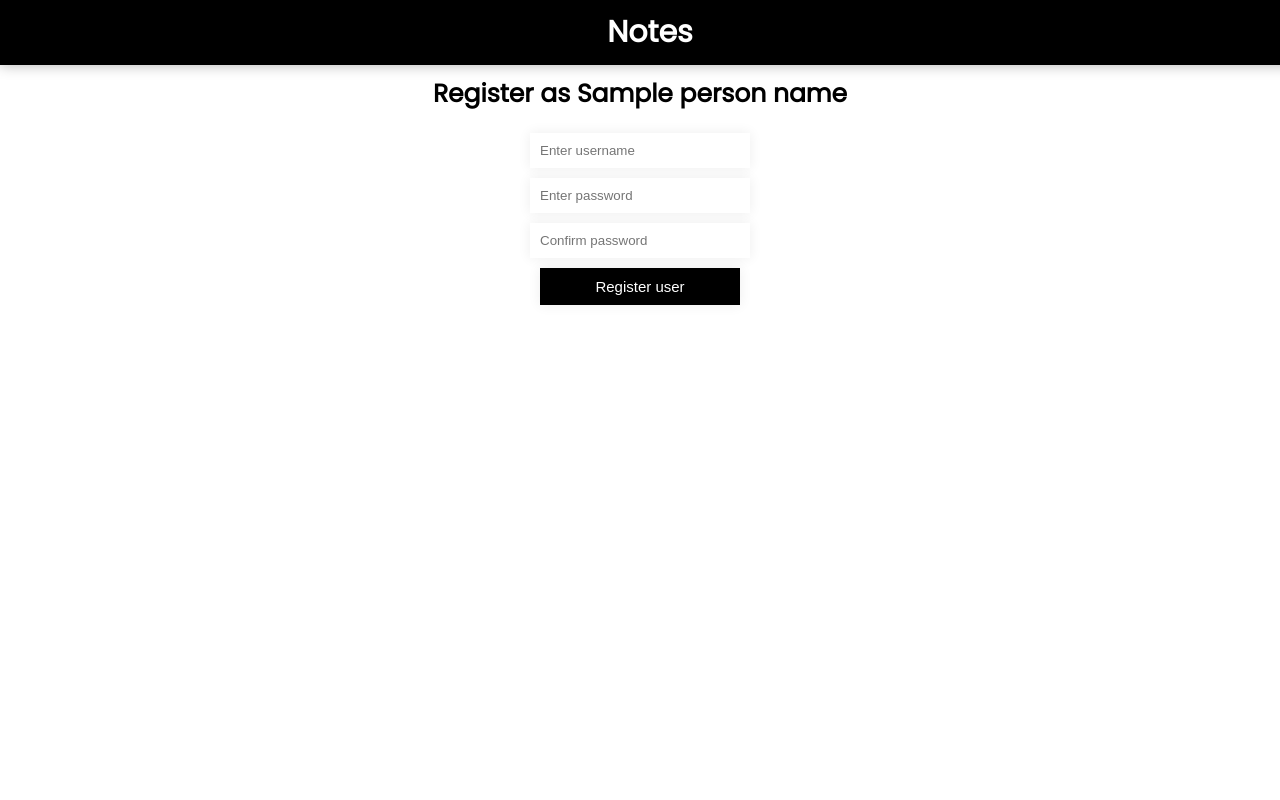
After one commit to MateuszKon/NotesCoC, a Flask app: template templates/register.html in a window 1280 px wide. The commit adds this page. Run offline with Flask 2, Linux system fonts and the light colour scheme; the template is opened without the code that fills it: most values are stand-ins (such as "Sample title", 1, 10 or a date in 2020).

Commit message:
Adding reigster template

```diff
--- a/models/notes.py
+++ b/models/notes.py
@@ -33,10 +33,6 @@ class NoteModel(db.Model):
             self.persons_visibility.remove(person)
 
     @classmethod
-    def empty_note(cls):
-        return cls(id=None, title="", content="")
-
-    @classmethod
     def find_by_id(cls, note_id: int) -> "NoteModel":
         return cls.query.filter_by(id=note_id).one()
 
--- a/static/css/style.css
+++ b/static/css/style.css
@@ -46,6 +46,14 @@ nav{
     width: 100vw;
     align-items: stretch;
     justify-content: space-around;
+
+}
+
+.col{
+    display: flex;
+    flex-direction: column;
+    align-items: center;
+    text-align: center;
 }
 
 .sidebar{
--- /dev/null
+++ b/static/js/register.js
@@ -0,0 +1,13 @@
+var password = document.getElementById("password1")
+  , confirm_password = document.getElementById("password2");
+
+function validatePassword(){
+  if(password.value != confirm_password.value) {
+    confirm_password.setCustomValidity("Passwords Don't Match");
+  } else {
+    confirm_password.setCustomValidity('');
+  }
+}
+
+password.onchange = validatePassword;
+confirm_password.onkeyup = validatePassword;
--- /dev/null
+++ b/templates/register.html
@@ -0,0 +1,36 @@
+<!DOCTYPE html>
+<html lang="en">
+
+<head>
+    <meta charset="UTF-8">
+    <meta name="viewport" content="width=device-width, initial-scale=1.0">
+
+    <link rel="stylesheet" href="{{ url_for('static',filename='css/style.css') }}">
+    <script src="{{ url_for('static',filename='js/script.js') }}"></script>
+    <title>Notes | Register</title>
+</head>
+
+<body>
+    <nav>
+        <a href="/home">
+            <h1>Notes</h1>
+        </a>
+    </nav>
+    <div class="col main" id="col">
+        <h1>Register as {{ person_name }}</h1>
+        <form
+                action="{{ url_for('register_user',registration_hash=register_hash) }}"
+                method="post" id="register_form">
+            <input type="text" placeholder="Enter username" name="username" required>
+            <input type="password" placeholder="Enter password"
+                   name="password" id="password1" required>
+            <input type="password" placeholder="Confirm password"
+                   name="confirm_password" id="password2" required>
+            <input type="submit" value="Register user">
+            <script src="{{ url_for('static',filename='js/register.js') }}"></script>
+        </form>
+    </div>
+
+</body>
+
+</html>
```
Also changed, not shown: routes/users.py (+6 -1 lines).
